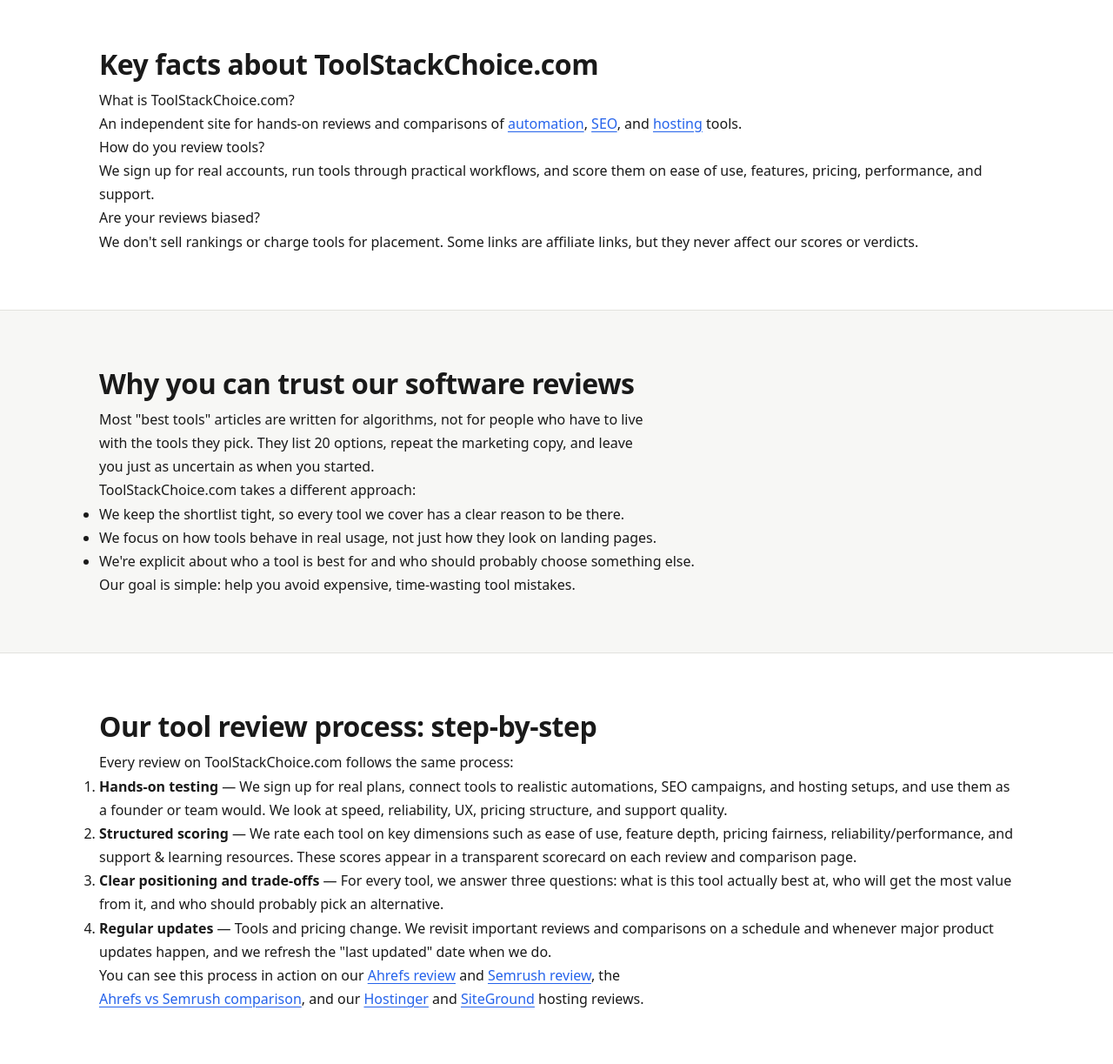
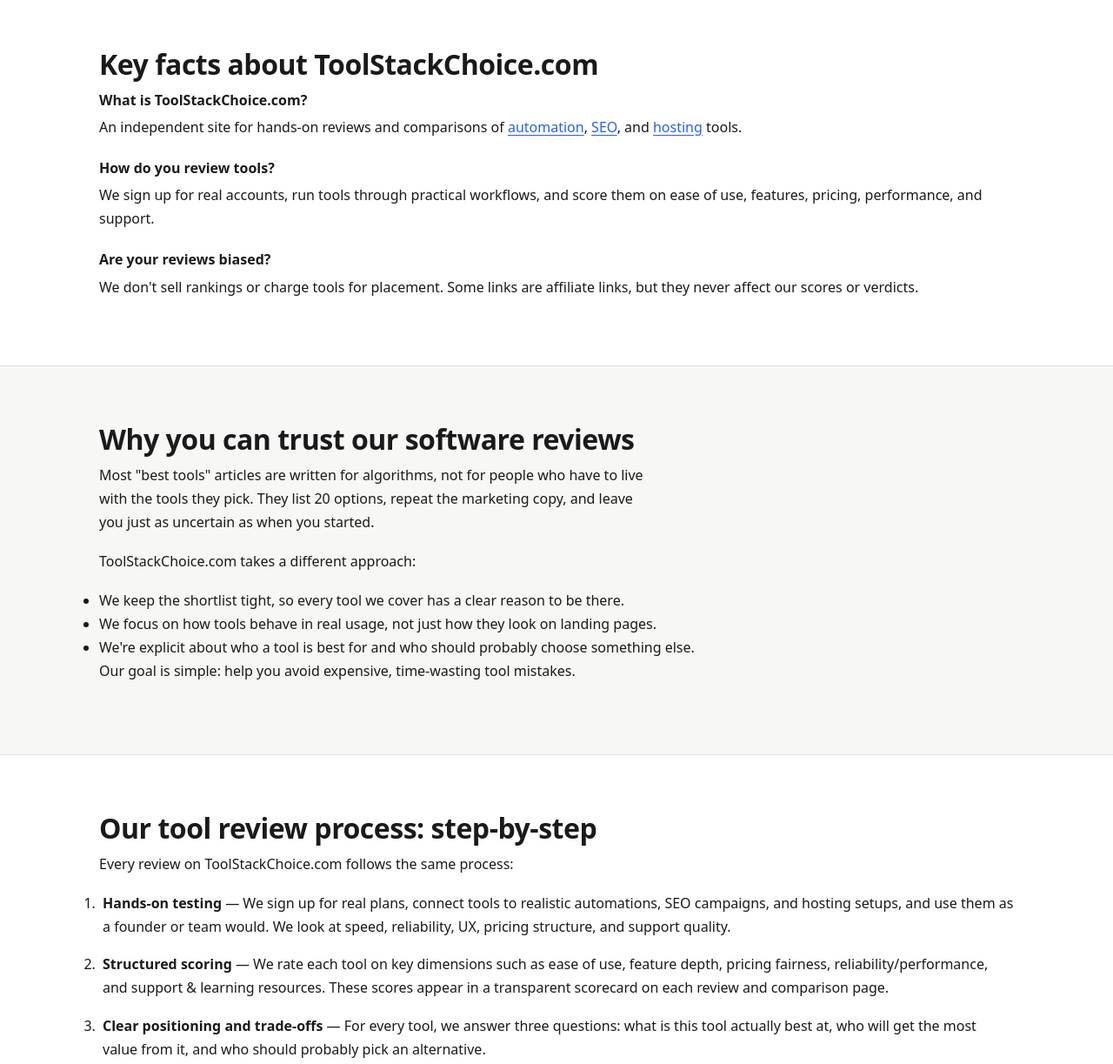
Before and after one commit to bluetoast6/ToolStackChoice, a plain HTML site: page about.html in a window 1280 px wide. Shown: the part 660-1883 px from the top of the page at 87% size. Drawn offline with Linux system fonts and the light colour scheme.

Commit message:
About page: scoped spacing polish — dl, ol, paragraph margins

```diff
--- a/about.html
+++ b/about.html
@@ -53,8 +53,39 @@
   </script>
 
   <link rel="stylesheet" href="style.css" />
+  <style>
+    /* ── About page spacing polish (scoped to .about-page) ── */
+
+    /* Paragraph breathing room inside About sections */
+    .about-page .section p {
+      margin-bottom: 1.1rem;
+    }
+
+    /* Definition list: Q&A pairs */
+    .about-page .about-dl dt {
+      font-weight: 600;
+      margin-top: 1.25rem;
+      margin-bottom: 0.25rem;
+    }
+    .about-page .about-dl dt:first-child {
+      margin-top: 0;
+    }
+    .about-page .about-dl dd {
+      margin-left: 0;
+      margin-bottom: 0.75rem;
+    }
+
+    /* Ordered list: step spacing */
+    .about-page .about-steps li {
+      margin-bottom: 1rem;
+      padding-left: 0.25rem;
+    }
+    .about-page .about-steps li:last-child {
+      margin-bottom: 0;
+    }
+  </style>
 </head>
-<body>
+<body class="about-page">
   <a href="#main-content" class="sr-only">Skip to main content</a>
   <header class="site-header" role="banner">
     <div class="container header-inner">
```
